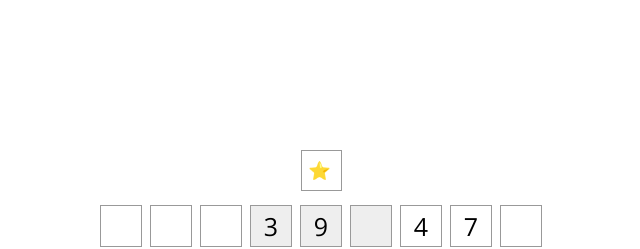
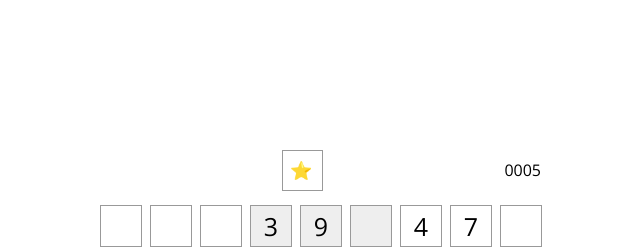
Before and after one commit to kevin940726/sudoku, a React app: page / in a window 1280 px wide. Shown: the top 249 px of the page, without its empty margins (319-959 px from the left). Built offline with nearby package versions, Linux system fonts and the light colour scheme.

Commit message:
add padding to time, event listener for timer

```diff
--- a/package.json
+++ b/package.json
@@ -52,6 +52,7 @@
     "whatwg-fetch": "1.0.0"
   },
   "dependencies": {
+    "eventemitter3": "^2.0.2",
     "immutable": "^3.8.1",
     "react": "^15.4.1",
     "react-dom": "^15.4.1",
--- a/src/components/ControlBar.css
+++ b/src/components/ControlBar.css
@@ -5,6 +5,7 @@
   align-items: center;
   text-align: center;
   margin-bottom: 10px;
+  width: 440px;
 }
 
 .newGameBtn {
--- a/src/components/ControlBar.js
+++ b/src/components/ControlBar.js
@@ -1,11 +1,36 @@
 import React from 'react';
 import style from './ControlBar.css';
+import { padStart } from 'lodash';
 
-const ControlBar = ({ newGame }) => (
+class Time extends React.Component {
+  constructor(props) {
+    super(props);
+
+    this.state = {
+      time: 0,
+    };
+  }
+
+  componentDidMount() {
+    this.props.emitter.on('timeOnUpdate', time => {
+      this.setState({ time });
+    });
+  }
+
+  render() {
+    return (
+      <div>{padStart(this.state.time, 4, '0')}</div>
+    );
+  }
+}
+
+const ControlBar = ({ newGame, emitter }) => (
   <div className={style.controlBar}>
+    <div></div>
     <button className={style.newGameBtn} onClick={newGame}>
       <span style={{ marginLeft: '-3px' }}>⭐</span>
     </button>
+    <Time emitter={emitter} />
   </div>
 );
 
--- a/src/containers/ControlBar.js
+++ b/src/containers/ControlBar.js
@@ -1,6 +1,10 @@
 import { connect } from 'react-redux';
 import ControlBar from '../components/ControlBar';
 import { newGame } from '../actions/game';
+
+const mapStateToProps = (state) => ({
+  emitter: state.game._emitter,
+});
 
 const mapDispatchToProps = (dispatch) => ({
   newGame: () => {
@@ -8,4 +12,4 @@ const mapDispatchToProps = (dispatch) => ({
   },
 });
 
-export default connect(null, mapDispatchToProps)(ControlBar);
+export default connect(mapStateToProps, mapDispatchToProps)(ControlBar);
--- a/src/solver/sudoku.js
+++ b/src/solver/sudoku.js
@@ -1,5 +1,6 @@
 import { range, shuffle, random, fill } from 'lodash';
 import kudoku from './kudoku';
+import EventEmitter from 'eventemitter3';
 
 const replaceAt = (str, index, char) => (
   str.substr(0, index) + char + str.substr(index + 1)
@@ -17,6 +18,7 @@ const Sudoku = () => {
     isSolved: false,
     _timer: null,
     time: 0,
+    _emitter: new EventEmitter(),
 
     init: function(board) {
       if (typeof board === 'string') {
@@ -31,9 +33,11 @@ const Sudoku = () => {
       this.notes = fill(Array(81), {});
       this.isSolved = false;
       this.time = 0;
+      this._emitter.emit('timeOnUpdate', this.time);
       clearInterval(this._timer);
       this._timer = setInterval(() => {
         this.time += 1;
+        this._emitter.emit('timeOnUpdate', this.time);
       }, 1000);
       return this;
     },
```
Also changed, not shown: 1 other file (tests, documents, lock files or other folders).
